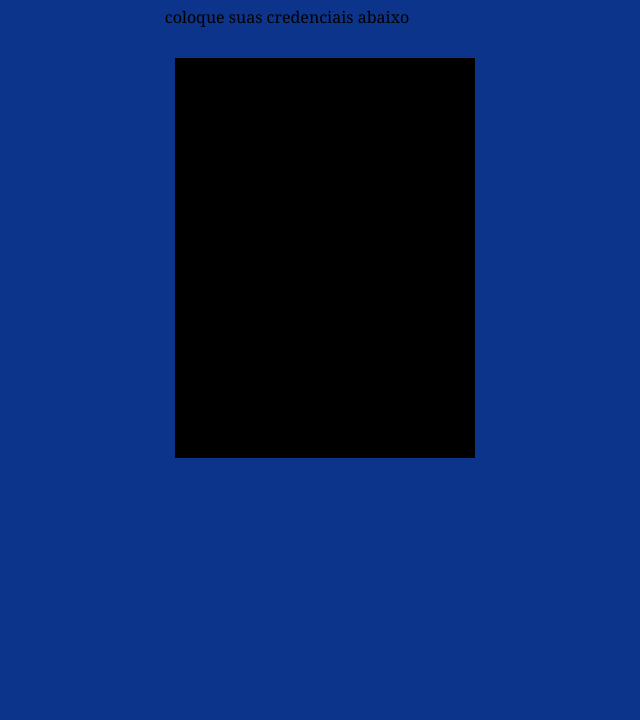
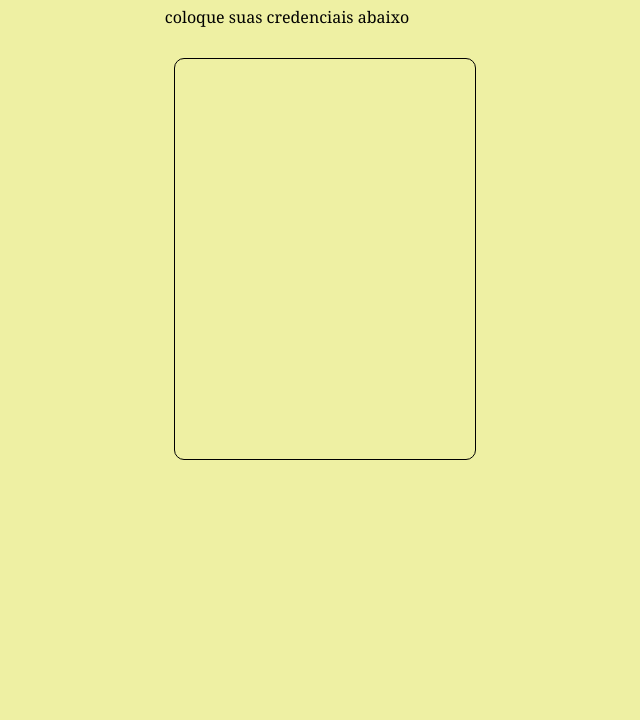
Before and after one commit to JoaoPOechsler/Teste-Para-SA-Estudo, a plain HTML site: page index.html in a window 1280 px wide. Shown: the part 80-800 px from the top of the page, without its empty margins (353-993 px from the left). Drawn offline with Linux system fonts and the light colour scheme.

Commit message:
mudei background e bordas

```diff
--- a/style.css
+++ b/style.css
@@ -1,8 +1,7 @@
 body {
     font-family: Georgia, 'Times New Roman', Times, serif;
     text-align: center;
-    font-display: block;
-    background-color: #0c348a;
+    background-color: #eef0a3;
 }
 
 #sub {
@@ -10,8 +9,9 @@ body {
 }
 
 .caixa-login {
-    background-color: black;
+    border: 1px solid black;
+    border-radius: 10px;
     height: 400px;
     width: 300px;
-    margin: 30px 0 0 520px;
+    margin: 30px 0 0 519px;
 }
```
